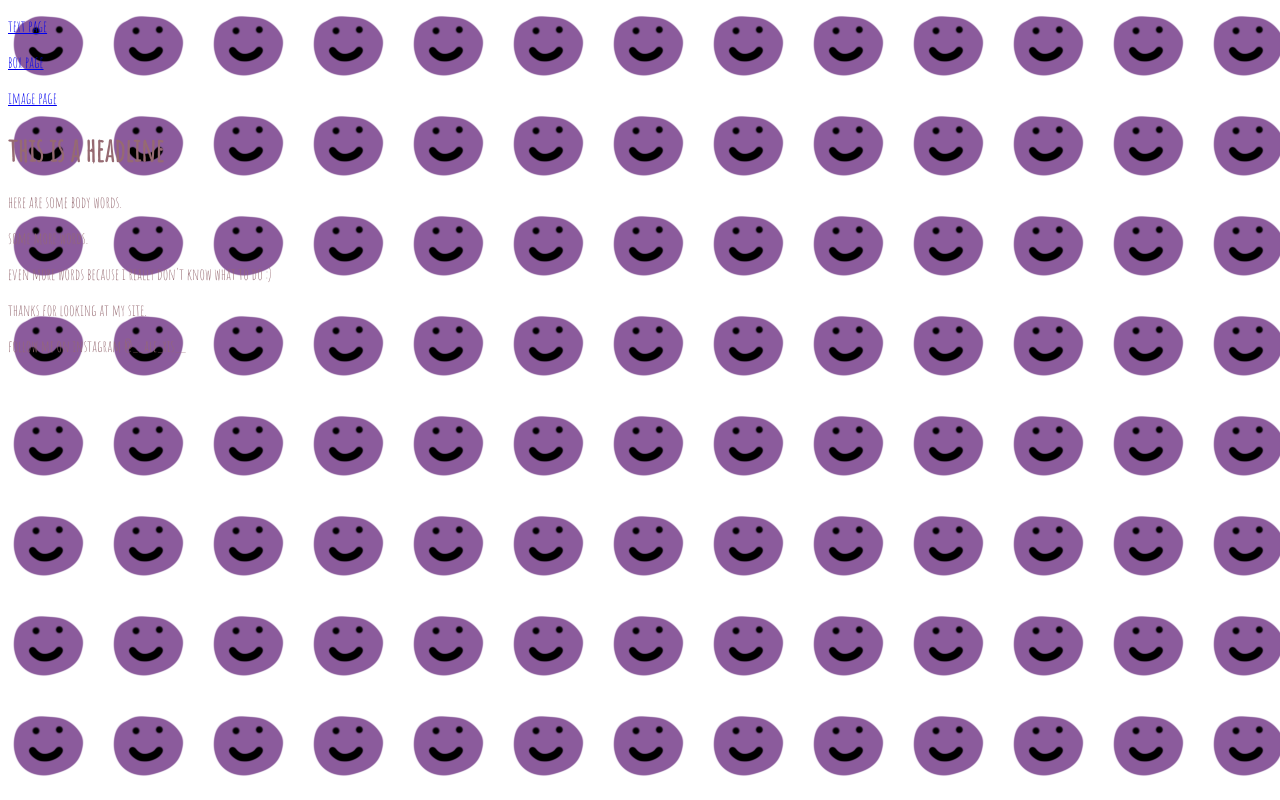
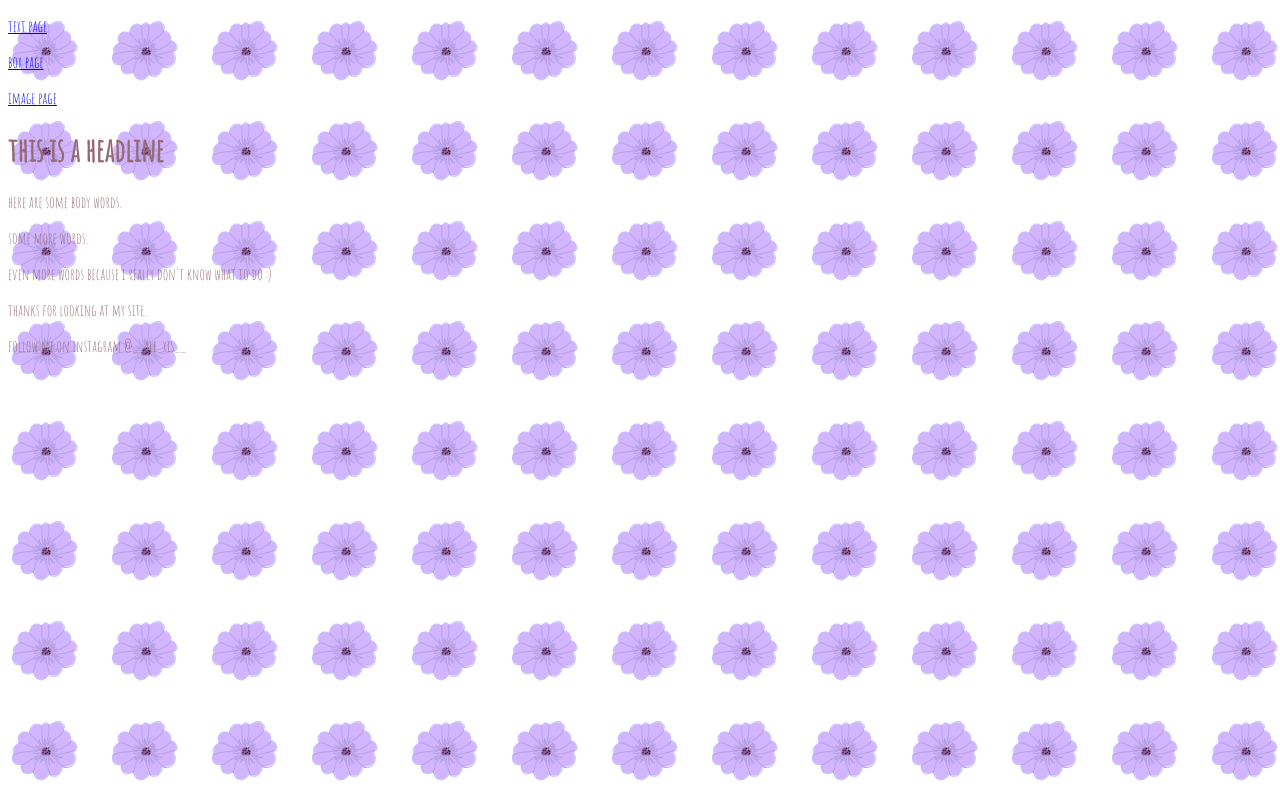
Before and after one commit to alexissteele/classsite, a plain HTML site: page index.html in a window 1280 px wide. Drawn offline with Linux system fonts and the light colour scheme.

Commit message:
flower background switch

```diff
--- a/index.html
+++ b/index.html
@@ -15,7 +15,7 @@ background-image: url("soft_circle_scales.png");
 
 
 }
-body { background: url("lmao.png")
+body { background: url("flower.png")
 }
 </style>
   </head>
```
Also changed, not shown: flower.png (added), lmao.png (deleted), 1 other file.
